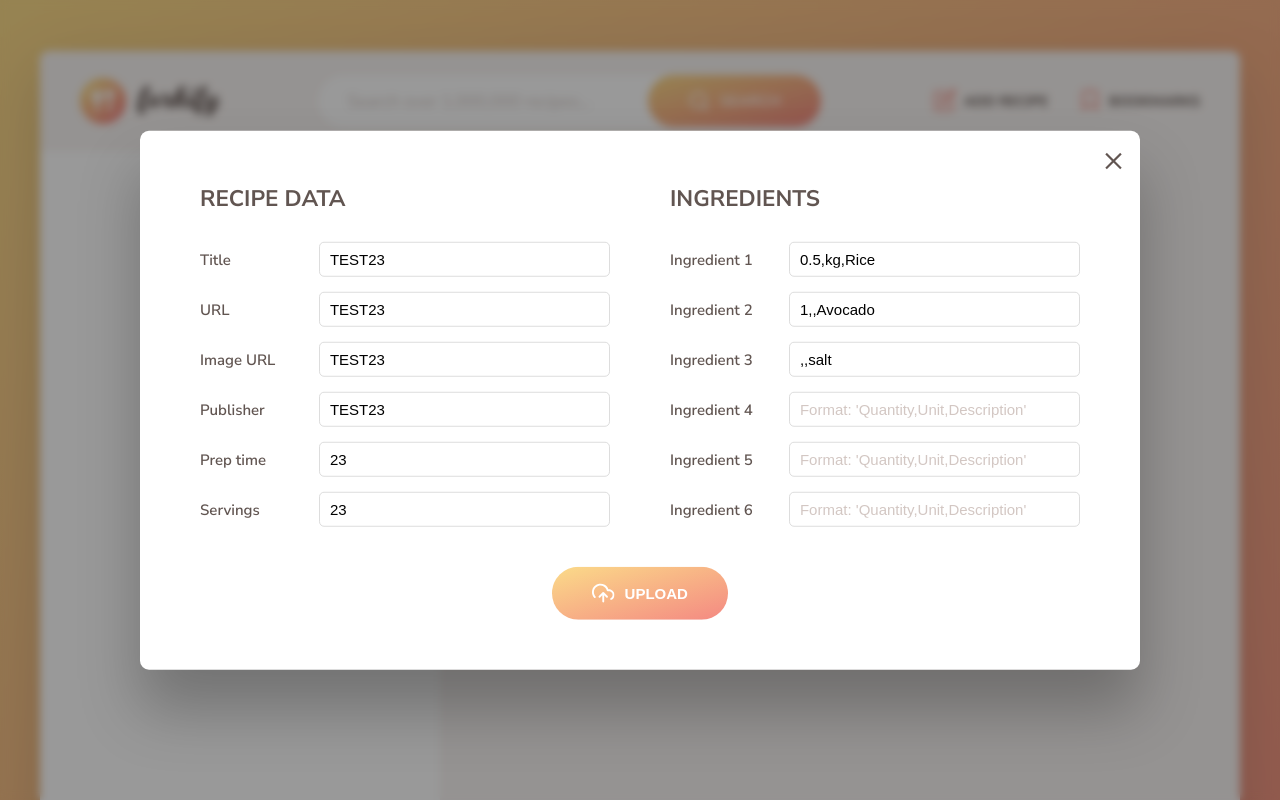
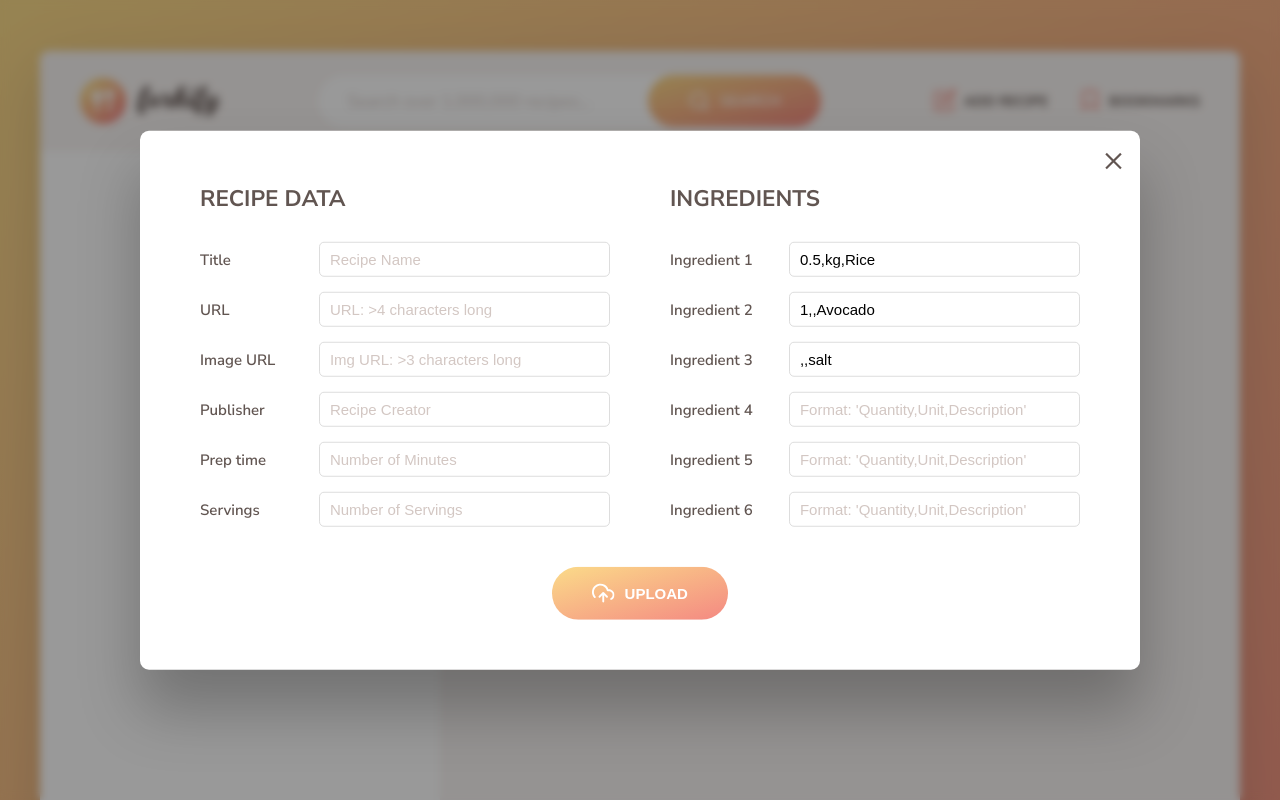
Before and after one commit to Frank-Pechar/forkify, a website built with Parcel: page index.html in a window 1280 px wide. Both pictures are taken after a click on the button "ADD RECIPE". Shown: the top 800 px of the page. Built offline with nearby package versions, Linux system fonts and the light colour scheme.

Commit message:
Updates and Comment Documenation

```diff
--- a/index.html
+++ b/index.html
@@ -263,17 +263,53 @@
         <div class="upload__column">
           <h3 class="upload__heading">Recipe data</h3>
           <label>Title</label>
-          <input value="TEST23" required name="title" type="text" />
+          <input
+            value=""
+            required
+            name="title"
+            type="text"
+            placeholder="Recipe Name"
+          />
           <label>URL</label>
-          <input value="TEST23" required name="sourceUrl" type="text" />
+          <input
+            value=""
+            required
+            name="sourceUrl"
+            type="text"
+            placeholder="URL: >4 characters long"
+          />
           <label>Image URL</label>
-          <input value="TEST23" required name="image" type="text" />
+          <input
+            value=""
+            required
+            name="image"
+            type="text"
+            placeholder="Img URL: >3 characters long"
+          />
           <label>Publisher</label>
-          <input value="TEST23" required name="publisher" type="text" />
+          <input
+            value=""
+            required
+            name="publisher"
+            type="text"
+            placeholder="Recipe Creator"
+          />
           <label>Prep time</label>
-          <input value="23" required name="cookingTime" type="number" />
+          <input
+            value=""
+            required
+            name="cookingTime"
+            type="number"
+            placeholder="Number of Minutes"
+          />
           <label>Servings</label>
-          <input value="23" required name="servings" type="number" />
+          <input
+            value=""
+            required
+            name="servings"
+            type="number"
+            placeholder="Number of Servings"
+          />
         </div>
 
         <div class="upload__column">
```
